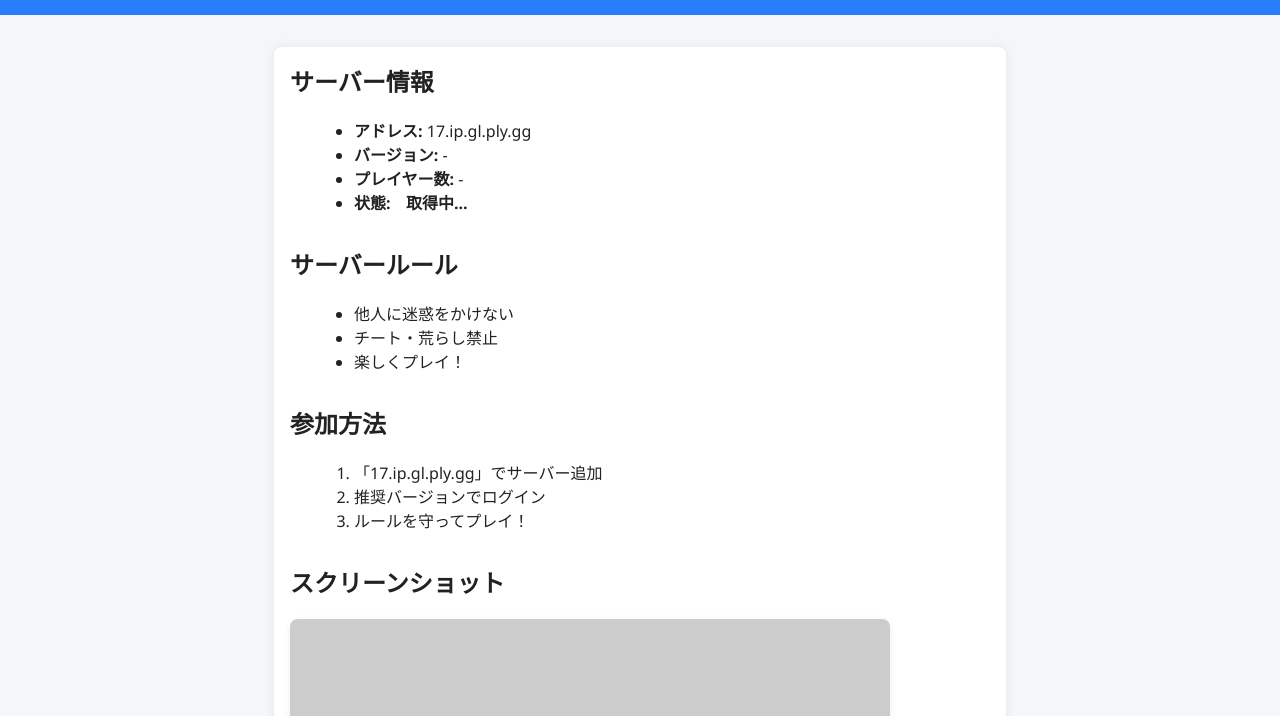
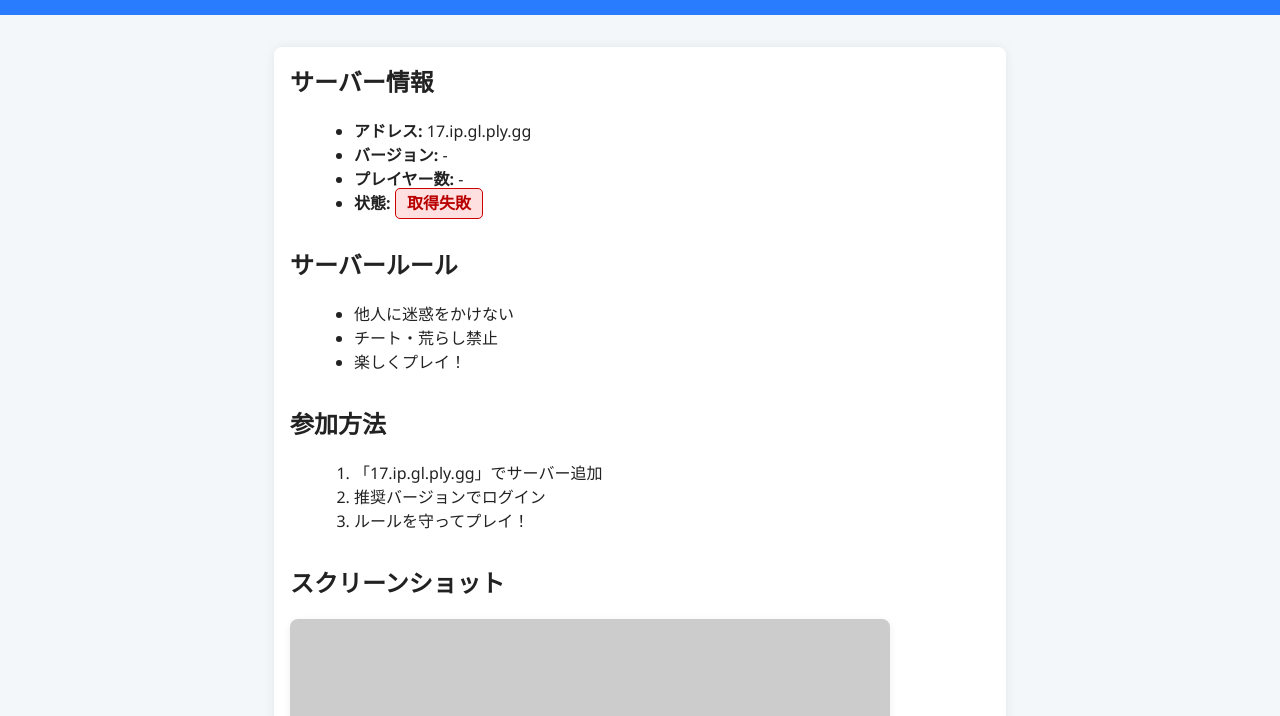
Before and after one commit to ConbiFan/sabai, a plain HTML site: page index.html in a window 1280 px wide. Shown: the part 84-800 px from the top of the page. Drawn offline with Linux system fonts and the light colour scheme; no server answers; placeholder pictures from the web are drawn by us.

Commit message:
Update index.html

```diff
--- a/index.html
+++ b/index.html
@@ -50,7 +50,7 @@
     document.getElementById("server-address").textContent = serverAddress;
 
     // mcapi.us APIを使ってサーバーステータスを取得
-    fetch(`fetch(`https://mcapi.us/server/status?ip=${serverAddress}`)
+    fetch(`https://mcapi.us/server/status?ip=${serverAddress}`)
       .then(res => res.json())
       .then(data => {
         if (data.online) {
```
